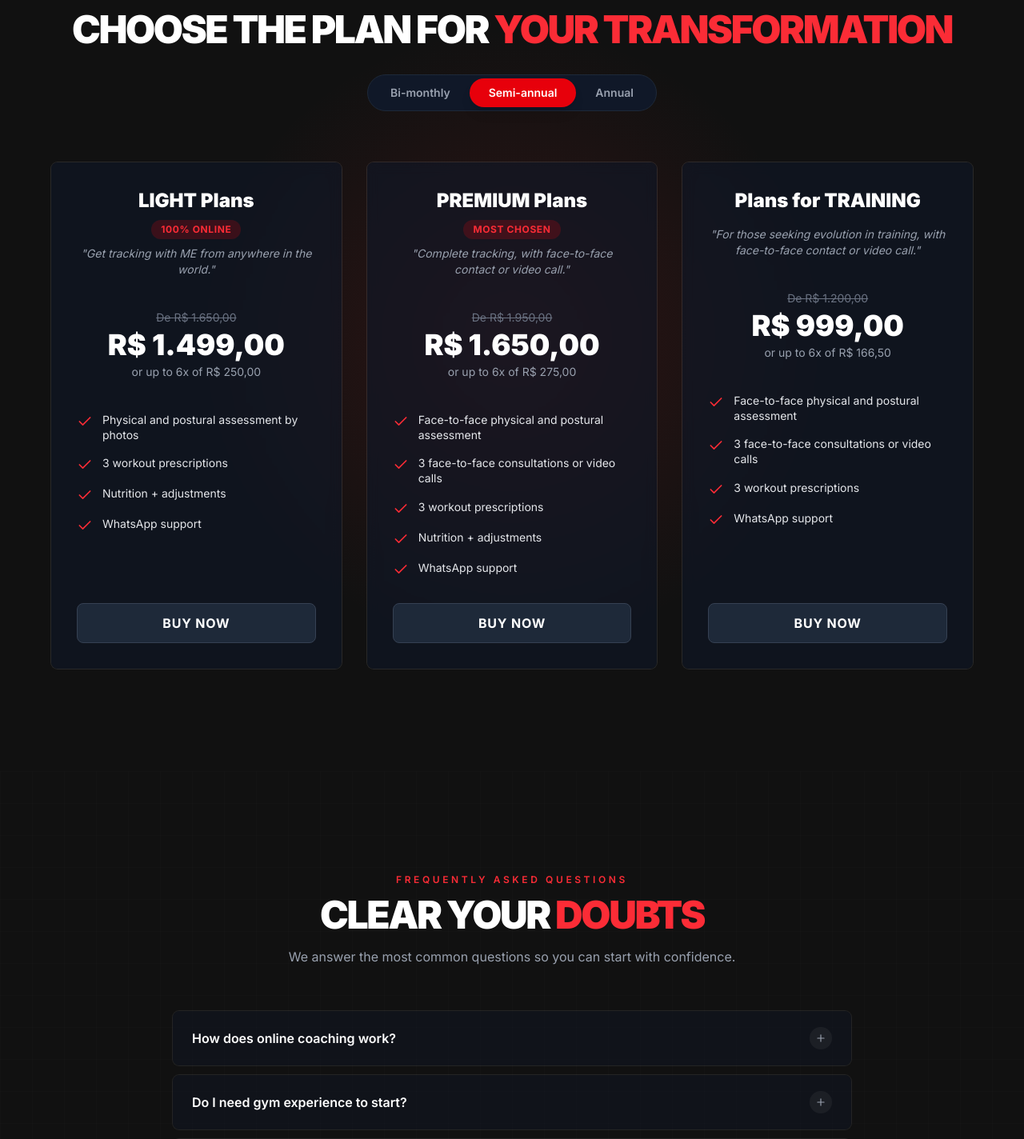
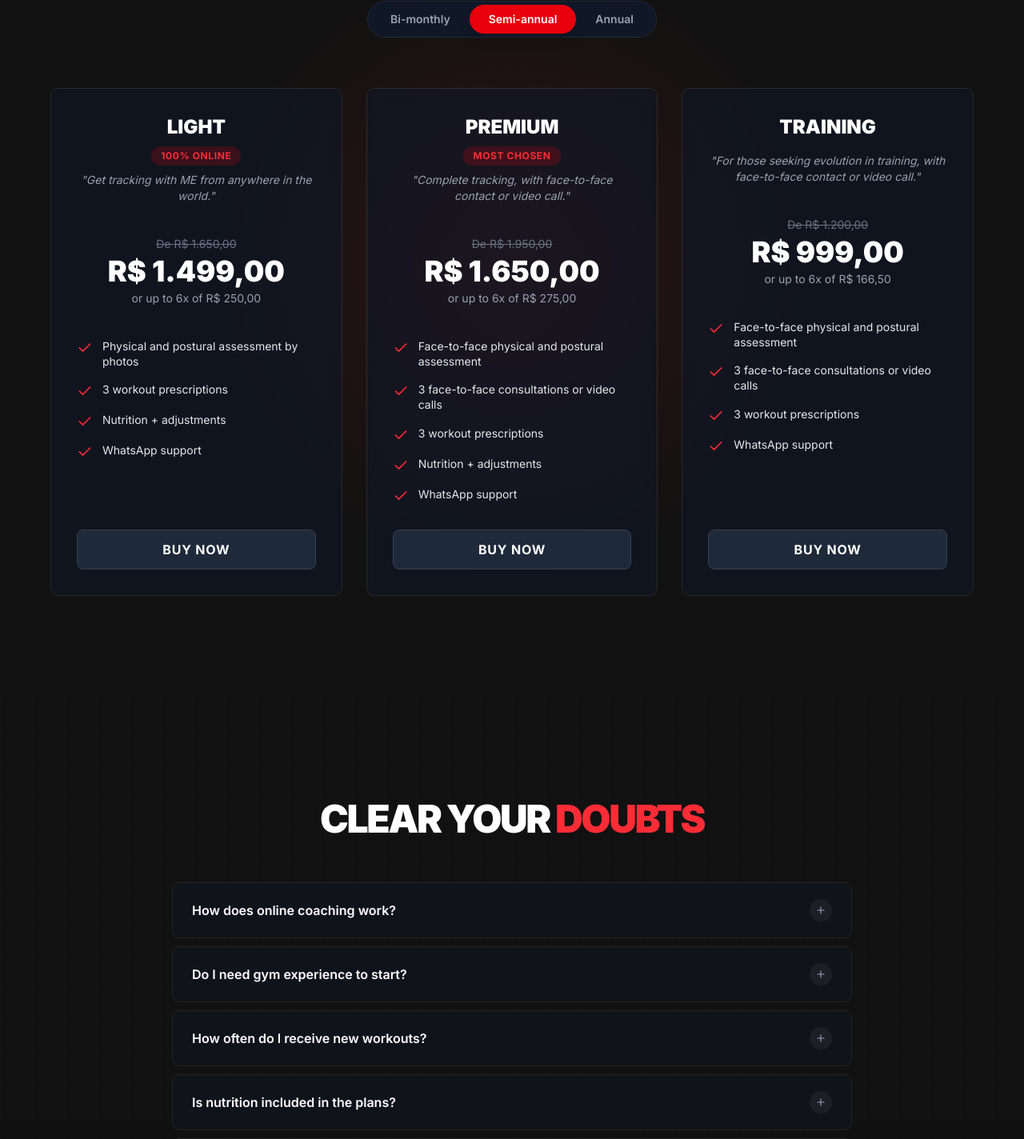
Before and after one commit to zatas-br/Personal-LandingPage, a Next.js app: page / in a window 1280 px wide. Shown: the part 5402-6826 px from the top of the page at 80% size. Built offline with nearby package versions, Linux system fonts and the light colour scheme.

Commit message:
fix remove texts and update pricing

```diff
--- a/components/FAQ.tsx
+++ b/components/FAQ.tsx
@@ -6,7 +6,8 @@ import { Plus, Minus } from "lucide-react";
 
 export function FAQ() {
   const { t } = useLanguage();
-  const [openIndex, setOpenIndex] = useState<number | null>(null);
+  const [openIndices, setOpenIndices] = useState<Record<number, boolean>>({});
+  const [revealedItems, setRevealedItems] = useState<Record<number, boolean>>({});
   const observerRef = useRef<IntersectionObserver | null>(null);
 
   const faqs = t.faq?.items ?? [
@@ -59,6 +60,12 @@ export function FAQ() {
           if (entry.isIntersecting) {
             entry.target.classList.add("opacity-100", "translate-y-0");
             entry.target.classList.remove("opacity-0", "translate-y-8");
+
+            const indexStr = (entry.target as HTMLElement).dataset.index;
+            if (indexStr !== undefined) {
+              const index = parseInt(indexStr, 10);
+              setRevealedItems(prev => ({ ...prev, [index]: true }));
+            }
           }
         });
       },
@@ -70,7 +77,10 @@ export function FAQ() {
   }, []);
 
   const toggle = (index: number) => {
-    setOpenIndex(openIndex === index ? null : index);
+    setOpenIndices((prev) => ({
+      ...prev,
+      [index]: !prev[index],
+    }));
   };
 
   return (
@@ -87,28 +97,22 @@ export function FAQ() {
       <div className="absolute inset-0 bg-gradient-to-b from-transparent via-transparent to-black/40 z-0" />
 
       <div className="container mx-auto px-4 sm:px-6 relative z-10 max-w-4xl">
-        {/* Cabeçalho */}
         <div className="text-center mb-14 revealable-faq opacity-0 translate-y-8 transition-all duration-700">
-          <p className="text-red-500 text-xs uppercase tracking-[0.3em] font-semibold mb-3">
-            {t.faq?.eyebrow ?? "Perguntas Frequentes"}
-          </p>
           <h2 className="text-3xl md:text-5xl font-black uppercase tracking-tighter">
             {t.faq?.titleStart ?? "Tire suas"}{" "}
             <span className="text-red-500">{t.faq?.titleHighlight ?? "Dúvidas"}</span>
           </h2>
-          <p className="text-gray-400 mt-4 max-w-xl mx-auto text-sm md:text-base">
-            {t.faq?.description ?? "Respondemos as perguntas mais comuns para você começar com confiança."}
-          </p>
         </div>
 
-        {/* Acordeão */}
         <div className="space-y-3">
           {faqs.map((faq, index) => {
-            const isOpen = openIndex === index;
+            const isOpen = openIndices[index];
+            const isRevealed = revealedItems[index];
             return (
               <div
                 key={index}
-                className={`revealable-faq opacity-0 translate-y-8 transition-all duration-500 rounded-lg overflow-hidden ring-1 ${
+                data-index={index}
+                className={`revealable-faq ${isRevealed ? "opacity-100 translate-y-0" : "opacity-0 translate-y-8"} transition-all duration-500 rounded-lg overflow-hidden ring-1 ${
                   isOpen ? "ring-red-600/50 bg-red-950/10" : "ring-white/8 bg-gray-900/40"
                 }`}
                 style={{ transitionDelay: `${index * 0.05}s` }}
@@ -134,7 +138,6 @@ export function FAQ() {
                   </span>
                 </button>
 
-                {/* Conteúdo com animação */}
                 <div
                   className={`overflow-hidden transition-all duration-400 ease-in-out ${
                     isOpen ? "max-h-96 opacity-100" : "max-h-0 opacity-0"
@@ -148,19 +151,6 @@ export function FAQ() {
             );
           })}
         </div>
-
-        {/* CTA abaixo do FAQ */}
-        <div className="revealable-faq opacity-0 translate-y-8 transition-all duration-700 mt-12 text-center">
-          <p className="text-gray-400 text-sm mb-4">
-            {t.faq?.ctaText ?? "Ainda tem dúvidas? Fale comigo diretamente."}
-          </p>
-          <a
-            href="#contato"
-            className="inline-block bg-red-600 hover:bg-red-700 text-white font-bold py-3 px-8 rounded-lg uppercase tracking-wider transition-all duration-300 text-sm"
-          >
-            {t.faq?.ctaButton ?? "Entrar em Contato"}
-          </a>
-        </div>
       </div>
     </section>
   );
--- a/data/translations.ts
+++ b/data/translations.ts
@@ -109,7 +109,7 @@ export const translations = {
       plans: {
         bimestral: [
           {
-            name: "Planos LIGHT",
+            name: "LIGHT",
             tag: "100% Online",
             slogan: "Tenha acompanhamento COMIGO de qualquer lugar do mundo.",
             price: "R$ 550,00",
@@ -123,7 +123,7 @@ export const translations = {
             highlight: false,
           },
           {
-            name: "Planos PREMIUM",
+            name: "PREMIUM",
             tag: "Mais Escolhido",
             slogan: "Acompanhamento completo, com contato presencial ou videochamada.",
             price: "R$ 650,00",
@@ -138,7 +138,7 @@ export const translations = {
             highlight: true,
           },
           {
-            name: "Planos para TREINO",
+            name: "TREINO",
             slogan: "Para quem busca evolução no treino, com contato presencial ou videochamada.",
             price: "R$ 400,00",
             period: "à vista ou 2x de R$ 200,00",
@@ -153,7 +153,7 @@ export const translations = {
         ],
         semestral: [
           {
-            name: "Planos LIGHT",
+            name: "LIGHT",
             tag: "100% Online",
             slogan: "Tenha acompanhamento COMIGO de qualquer lugar do mundo.",
             price: "R$ 1.499,00",
@@ -168,7 +168,7 @@ export const translations = {
             highlight: false,
           },
           {
-            name: "Planos PREMIUM",
+            name: "PREMIUM",
             tag: "Mais Escolhido",
             slogan: "Acompanhamento completo, com contato presencial ou videochamada.",
             price: "R$ 1.650,00",
@@ -184,7 +184,7 @@ export const translations = {
             highlight: true,
           },
           {
-            name: "Planos para TREINO",
+            name: "TREINO",
             slogan: "Para quem busca evolução no treino, com contato presencial ou videochamada.",
             price: "R$ 999,00",
             period: "ou até 6x de R$ 166,50",
@@ -200,7 +200,7 @@ export const translations = {
         ],
         anual: [
           {
-            name: "Planos LIGHT",
+            name: "LIGHT",
             tag: "100% Online",
             slogan: "Tenha acompanhamento COMIGO de qualquer lugar do mundo.",
             price: "R$ 2.699,00",
@@ -215,12 +215,11 @@ export const translations = {
             highlight: false,
           },
           {
-            name: "Planos PREMIUM",
+            name: "PREMIUM",
             tag: "Mais Escolhido",
-            slogan: "Acompanhamento completo, com contato presencial ou videochamada.",
-            price: "R$ 2.999,00",
-            period: "ou até 12x de R$ 249,00",
-            originalPrice: "R$ 3.600,00",
+            slogan: "Plano indisponível para o período anual.",
+            price: "Indisponível",
+            period: "",
             features: [
               "Avaliação física e postural presencial",
               "6 consultas presenciais ou videochamada",
@@ -231,11 +230,10 @@ export const translations = {
             highlight: true,
           },
           {
-            name: "Planos para TREINO",
-            slogan: "Para quem busca evolução no treino, com contato presencial ou videochamada.",
-            price: "R$ 1.799,00",
-            period: "ou até 12x de R$ 150,00",
-            originalPrice: "R$ 2.400,00",
+            name: "TREINO",
+            slogan: "Plano indisponível para o período anual.",
+            price: "Indisponível",
+            period: "",
             features: [
               "Avaliação física e postural presencial",
               "6 consultas presenciais ou videochamada",
@@ -417,7 +415,7 @@ export const translations = {
       plans: {
         bimestral: [
           {
-            name: "LIGHT Plans",
+            name: "LIGHT",
             tag: "100% Online",
             slogan: "Get tracking with ME from anywhere in the world.",
             price: "R$ 550,00",
@@ -431,7 +429,7 @@ export const translations = {
             highlight: false,
           },
           {
-            name: "PREMIUM Plans",
+            name: "PREMIUM",
             tag: "Most Chosen",
             slogan: "Complete tracking, with face-to-face contact or video call.",
             price: "R$ 650,00",
@@ -446,7 +444,7 @@ export const translations = {
             highlight: true,
           },
           {
-            name: "Plans for TRAINING",
+            name: "TRAINING",
             slogan: "For those seeking evolution in training, with face-to-face contact or video call.",
             price: "R$ 400,00",
             period: "cash or 2x of R$ 200,00",
@@ -461,7 +459,7 @@ export const translations = {
         ],
         semestral: [
           {
-            name: "LIGHT Plans",
+            name: "LIGHT",
             tag: "100% Online",
             slogan: "Get tracking with ME from anywhere in the world.",
             price: "R$ 1.499,00",
@@ -476,7 +474,7 @@ export const translations = {
             highlight: false,
           },
           {
-            name: "PREMIUM Plans",
+            name: "PREMIUM",
             tag: "Most Chosen",
             slogan: "Complete tracking, with face-to-face contact or video call.",
             price: "R$ 1.650,00",
@@ -492,7 +490,7 @@ export const translations = {
             highlight: true,
           },
           {
-            name: "Plans for TRAINING",
+            name: "TRAINING",
             slogan: "For those seeking evolution in training, with face-to-face contact or video call.",
             price: "R$ 999,00",
             period: "or up to 6x of R$ 166,50",
@@ -508,7 +506,7 @@ export const translations = {
         ],
         anual: [
           {
-            name: "LIGHT Plans",
+            name: "LIGHT",
             tag: "100% Online",
             slogan: "Get tracking with ME from anywhere in the world.",
             price: "R$ 2.699,00",
@@ -523,12 +521,11 @@ export const translations = {
             highlight: false,
           },
           {
-            name: "PREMIUM Plans",
+            name: "PREMIUM",
             tag: "Most Chosen",
-            slogan: "Complete tracking, with face-to-face contact or video call.",
-            price: "R$ 2.999,00",
-            period: "or up to 12x of R$ 249,00",
-            originalPrice: "R$ 3.600,00",
+            slogan: "Plan unavailable for annual billing.",
+            price: "Unavailable",
+            period: "",
             features: [
               "Face-to-face physical and postural assessment",
               "6 face-to-face consultations or video calls",
@@ -539,11 +536,10 @@ export const translations = {
             highlight: true,
           },
           {
-            name: "Plans for TRAINING",
-            slogan: "For those seeking evolution in training, with face-to-face contact or video call.",
-            price: "R$ 1.799,00",
-            period: "or up to 12x of R$ 150,00",
-            originalPrice: "R$ 2.400,00",
+            name: "TRAINING",
+            slogan: "Plan unavailable for annual billing.",
+            price: "Unavailable",
+            period: "",
             features: [
               "Face-to-face physical and postural assessment",
               "6 face-to-face consultations or video calls",
```
Also changed, not shown: components/Pricing.tsx (+9 -3 lines), components/Stats.tsx (+0 -9 lines).
